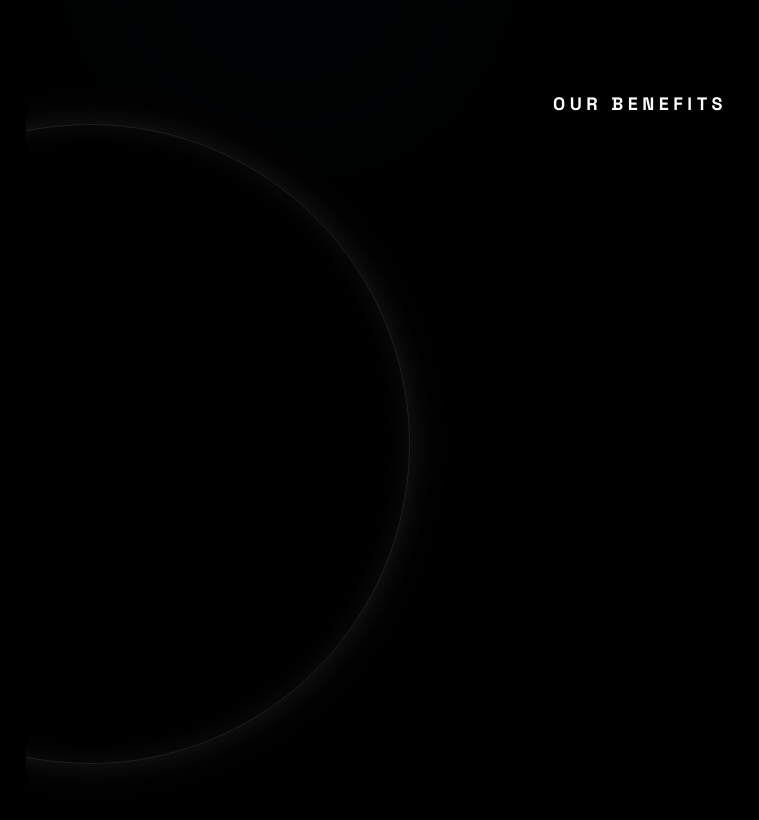
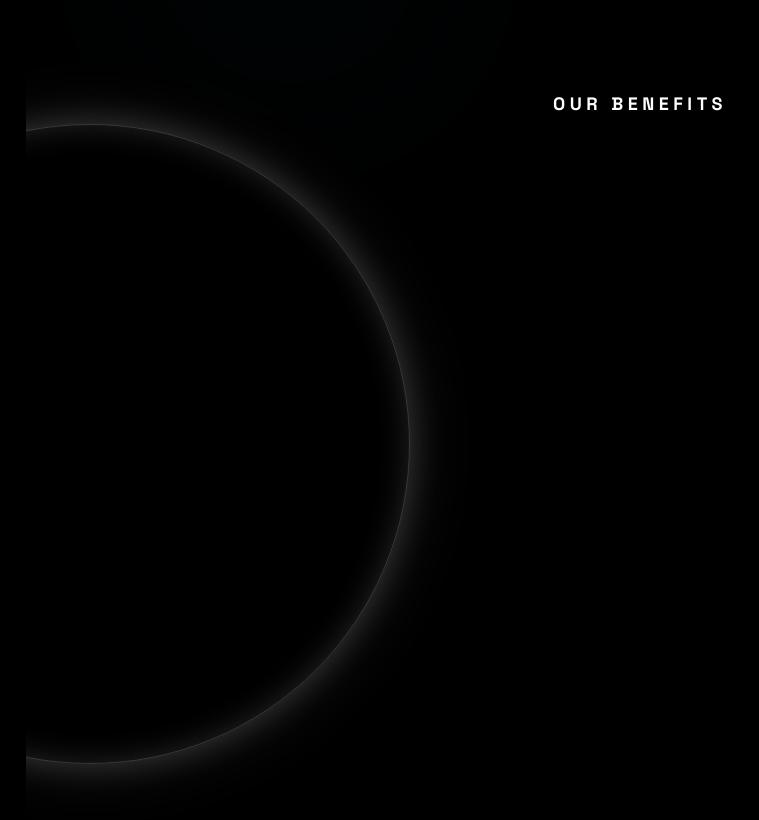
Before and after one commit to Gourav1216/CBNCC-homepage, a React (Vite) app: page / in a window 1280 px wide. Shown: the part 600-1420 px from the top of the page, without its empty margins (0-759 px from the left). Built offline with nearby package versions, Linux system fonts and the light colour scheme.

Commit message:
Style updates: increase opacity and spread of the faded white timeline arc glow

```diff
--- a/src/styles.css
+++ b/src/styles.css
@@ -296,13 +296,13 @@ select {
   top: 50%;
   left: 5vw;
   transform: translate(-50%, -50%);
-  border: 1.5px solid rgba(255, 255, 255, 0.12);
+  border: 1.5px solid rgba(255, 255, 255, 0.22);
   border-radius: 50%;
   pointer-events: none;
   box-shadow:
-    0 0 30px rgba(255, 255, 255, 0.08),
-    0 0 60px rgba(255, 255, 255, 0.04),
-    inset 0 0 30px rgba(255, 255, 255, 0.06);
+    0 0 35px rgba(255, 255, 255, 0.18),
+    0 0 70px rgba(255, 255, 255, 0.10),
+    inset 0 0 30px rgba(255, 255, 255, 0.15);
 }
 
 /* each step is a 0-size anchor; JS sets the transform */
```
